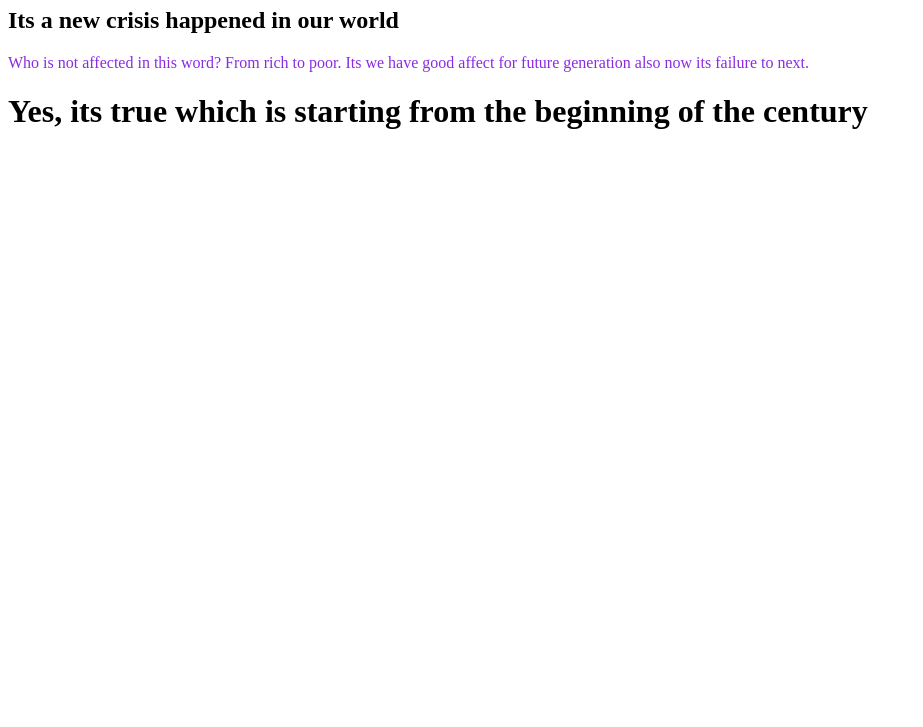
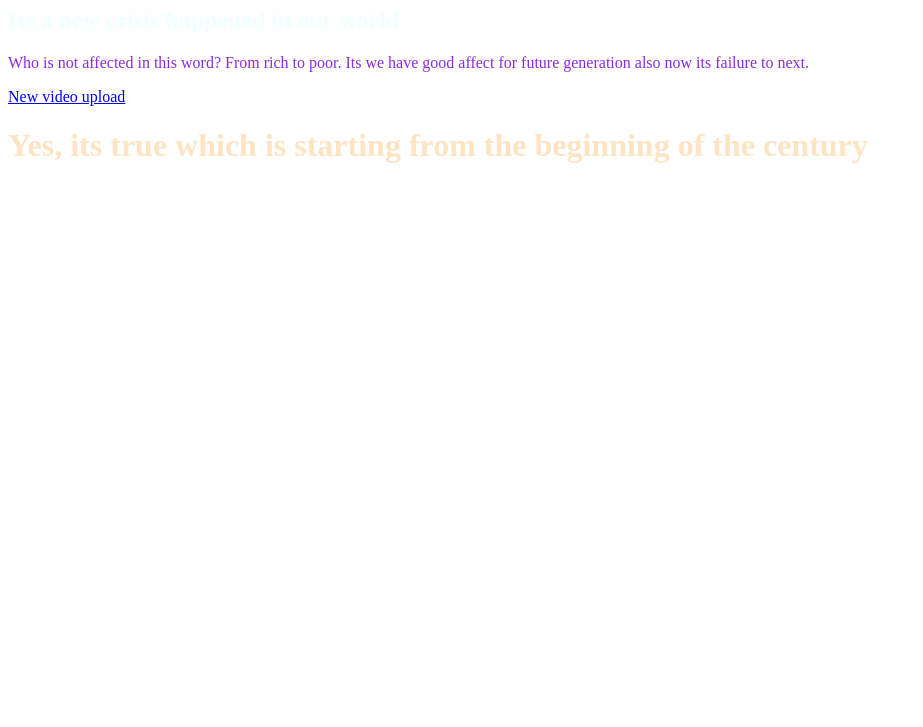
Before and after one commit to ZobaerSayed/This-is-third-repo, a plain HTML site: page index.html in a window 1280 px wide. Shown: the part 73-800 px from the top of the page, without its empty margins (0-923 px from the left). Drawn offline with Linux system fonts and the light colour scheme.

Commit message:
new link

```diff
--- a/index.html
+++ b/index.html
@@ -13,6 +13,7 @@
     <p>Who is not affected in this word? From rich to poor. Its we have good affect for future generation also
         now its failure to next.
     </p>
+    <a href="https://www.youtube.com/watch?v=6Sok3yLzkqo">New video upload</a>
     <h1>Yes, its true which is starting from the beginning of the century</h1>
 </body>
 </html>
--- a/style.css
+++ b/style.css
@@ -2,3 +2,9 @@ p{
     color: blueviolet;
 
 }
+h1{
+    color: bisque;
+}
+h2{
+    color: azure;
+}
```
